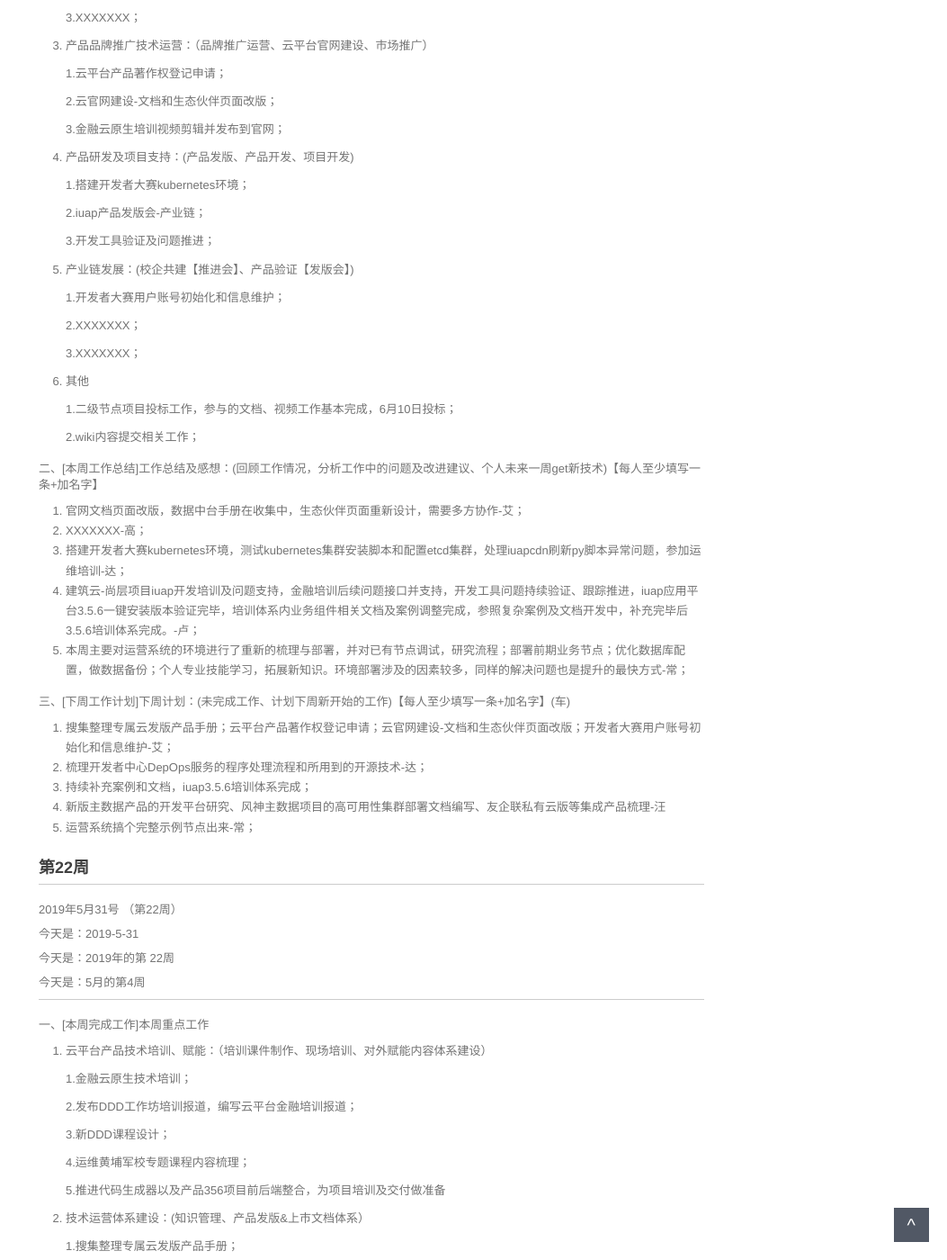
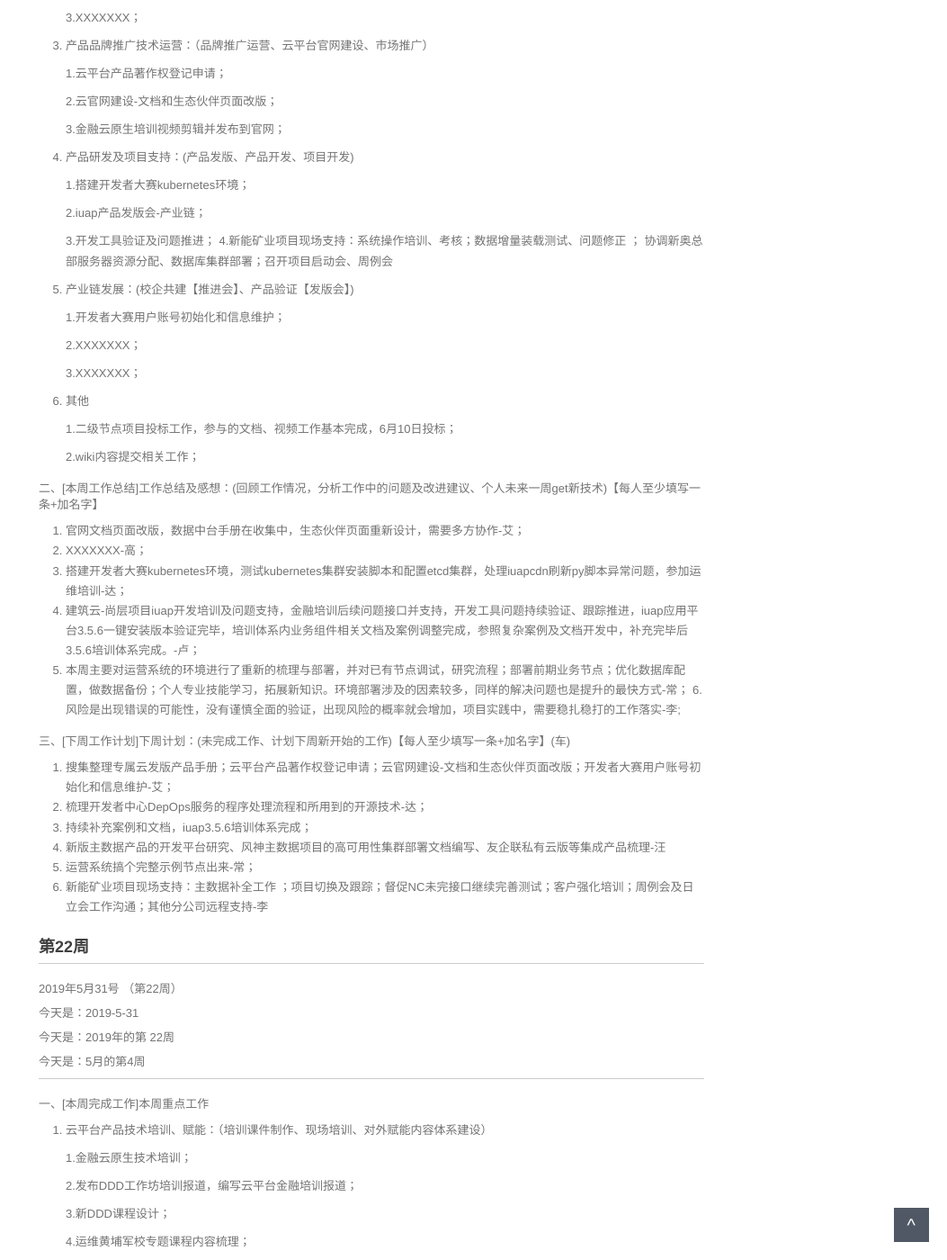
Before and after one commit to walllFlower/blog, a Jekyll site: the page built from _posts/2018-07-17-day_report_cxz.md, in a window 1280 px wide and 1400 px high, scrolled down 745 px. Shown: the whole window at 90% size, without its empty margins (227-1280 px from the left). Built offline with Jekyll 4.4.1, drawn with Linux system fonts in a browser that asks for light colours; comment, search, counter and statistics services are not loaded.

Commit message:
Update 2018-07-17-day_report_cxz.md
add by lh

```diff
--- a/_posts/2018-07-17-day_report_cxz.md
+++ b/_posts/2018-07-17-day_report_cxz.md
@@ -54,6 +54,8 @@ categories: 技术运营工作周报
     2.iuap产品发版会-产业链；
 
     3.开发工具验证及问题推进；
+    4.新能矿业项目现场支持：系统操作培训、考核；数据增量装载测试、问题修正 ；
+      协调新奥总部服务器资源分配、数据库集群部署；召开项目启动会、周例会
 
 5. 产业链发展：(校企共建【推进会】、产品验证【发版会】)
 
@@ -76,6 +78,7 @@ categories: 技术运营工作周报
 3. 搭建开发者大赛kubernetes环境，测试kubernetes集群安装脚本和配置etcd集群，处理iuapcdn刷新py脚本异常问题，参加运维培训-达；
 4. 建筑云-尚层项目iuap开发培训及问题支持，金融培训后续问题接口并支持，开发工具问题持续验证、跟踪推进，iuap应用平台3.5.6一键安装版本验证完毕，培训体系内业务组件相关文档及案例调整完成，参照复杂案例及文档开发中，补充完毕后3.5.6培训体系完成。-卢；
 5. 本周主要对运营系统的环境进行了重新的梳理与部署，并对已有节点调试，研究流程；部署前期业务节点；优化数据库配置，做数据备份；个人专业技能学习，拓展新知识。环境部署涉及的因素较多，同样的解决问题也是提升的最快方式-常；
+6.风险是出现错误的可能性，没有谨慎全面的验证，出现风险的概率就会增加，项目实践中，需要稳扎稳打的工作落实-李;
 
 三、[下周工作计划]下周计划：(未完成工作、计划下周新开始的工作)【每人至少填写一条+加名字】(车)
 
@@ -84,6 +87,7 @@ categories: 技术运营工作周报
 3. 持续补充案例和文档，iuap3.5.6培训体系完成；
 4. 新版主数据产品的开发平台研究、风神主数据项目的高可用性集群部署文档编写、友企联私有云版等集成产品梳理-汪
 5. 运营系统搞个完整示例节点出来-常；
+6. 新能矿业项目现场支持：主数据补全工作 ；项目切换及跟踪；督促NC未完接口继续完善测试；客户强化培训；周例会及日立会工作沟通；其他分公司远程支持-李
 
 ###  第22周
 
```
